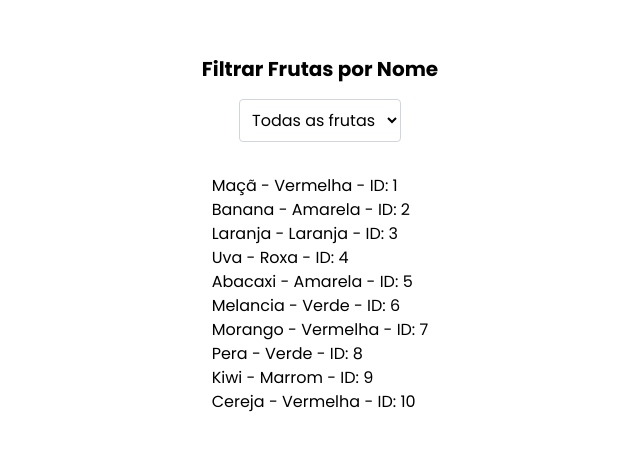
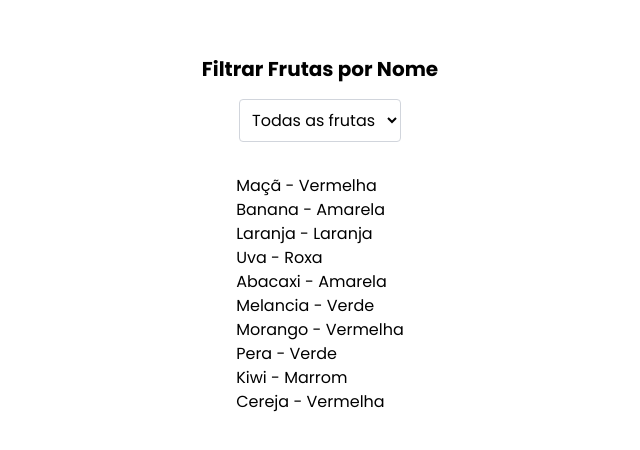
Before and after one commit to felipinx7/fastserviceproject, a Next.js app in the folder frontend/: page /teste in a window 1280 px wide. Shown: the part 166-616 px from the top of the page, without its empty margins (320-960 px from the left). Built offline with nearby package versions, Linux system fonts and the light colour scheme.

Commit message:
fix: update in frontend

```diff
--- a/frontend/src/app/teste/page.tsx
+++ b/frontend/src/app/teste/page.tsx
@@ -45,7 +45,7 @@ export default function Teste() {
         ) : (
           frutasFiltradas.map((fruta) => (
             <li key={fruta.id}>
-              {fruta.nome} - {fruta.cor} - ID: {fruta.id}
+              {fruta.nome} - {fruta.cor}
             </li>
           ))
         )}
```
